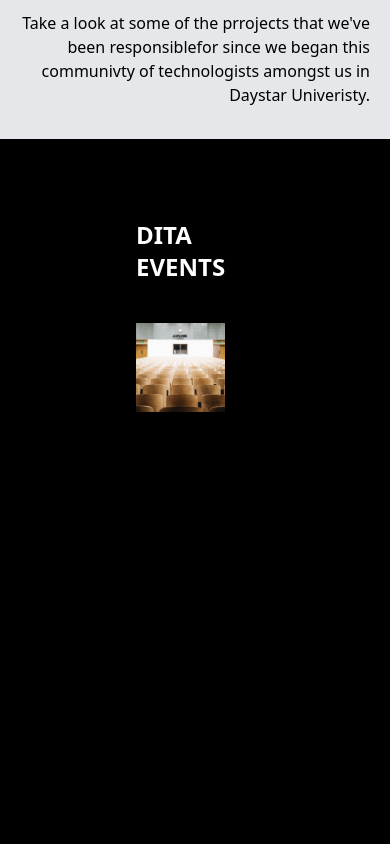
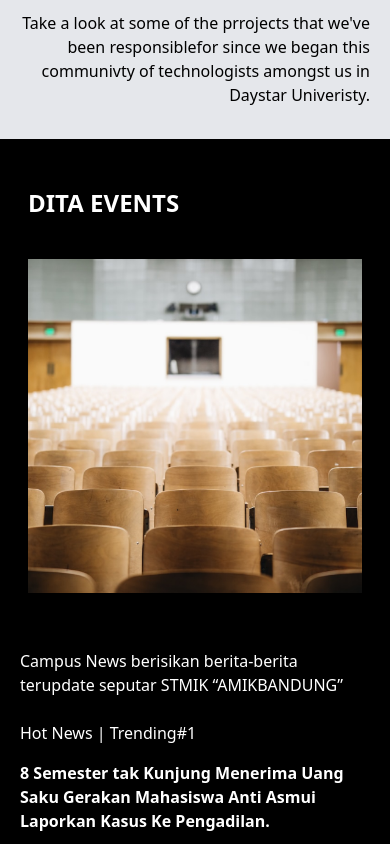
Before and after one commit to dita-daystaruni/dita-website-frontend, a React (Vite) app: page / in a window 390 px wide. Shown: the part 760-1604 px from the top of the page. Built offline with nearby package versions, Linux system fonts and the light colour scheme.

Commit message:
feat: added responsiveness to landing page

```diff
--- a/src/pages/components/landing/events/eventsHeadline.jsx
+++ b/src/pages/components/landing/events/eventsHeadline.jsx
@@ -6,15 +6,15 @@
 
 const EventsHeadline = () => {
   return (
-    <section className="flex flex-row justify-between">
+    <section className="flex justify-between max-lg:flex-col max-lg:self-center">
       {/* Div for first flex item */}
-      <div className="py-10 px-10 max-w-xl ml-24 mt-10 p-10 mr-24">
+      <div className="py-10 px-10 max-w-xl ml-24 mt-10 p-10 mr-24 max-sm:py-2 max-sm:px-2 max-sm:mx-5">
         <h3 className="font-bold text-2xl mb-10">DITA EVENTS</h3>
         {/* Picture representing events venue */}
         <img src={seatsVenue} alt="events venue" />
       </div>
       {/* Div for second flex item */}
-      <div className="max-w-md mt-12 p-5 mx-24">
+      <div className="max-w-md mt-12 p-5 mx-24 max-sm:p-0 max-md:mx-5">
         <h3 className="font-normal mb-6">
           Campus News berisikan berita-berita terupdate seputar STMIK
           “AMIKBANDUNG”
--- a/src/pages/components/landing/events/eventsLayout.jsx
+++ b/src/pages/components/landing/events/eventsLayout.jsx
@@ -7,8 +7,8 @@
   return (
     <main className="bg-black text-white pb-10">
       <EventsHeadline />
-      <div className="flex justify-center ">
-        <div className="grid grid-cols-3 gap-10 items-center mt-4">
+      <div className="flex justify-center md:px-5 ">
+        <div className="grid grid-cols-3 gap-10 items-center mt-4 max-sm:grid-cols-1">
           <DarkCard
             heading="Prodi Informatika Raih Akredit.."
             content="UKM AMIK menjadi Perwakilan.. "
```
